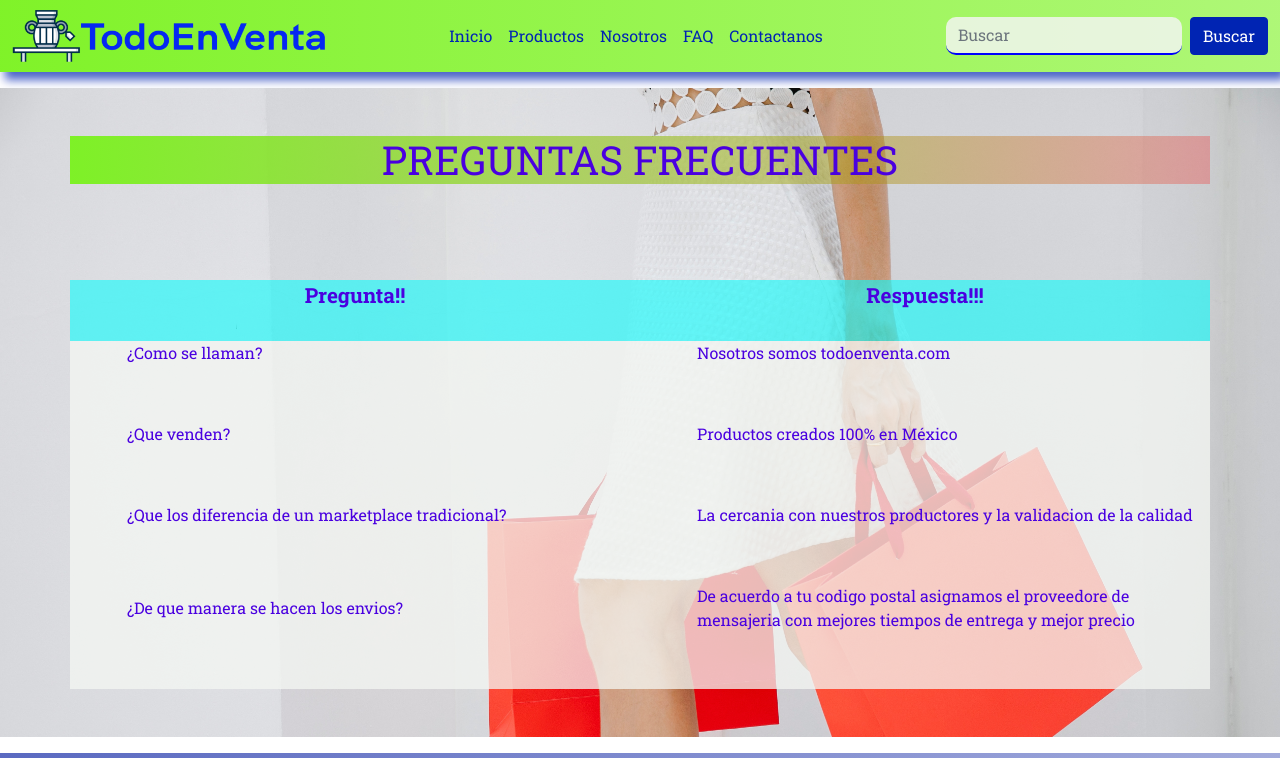
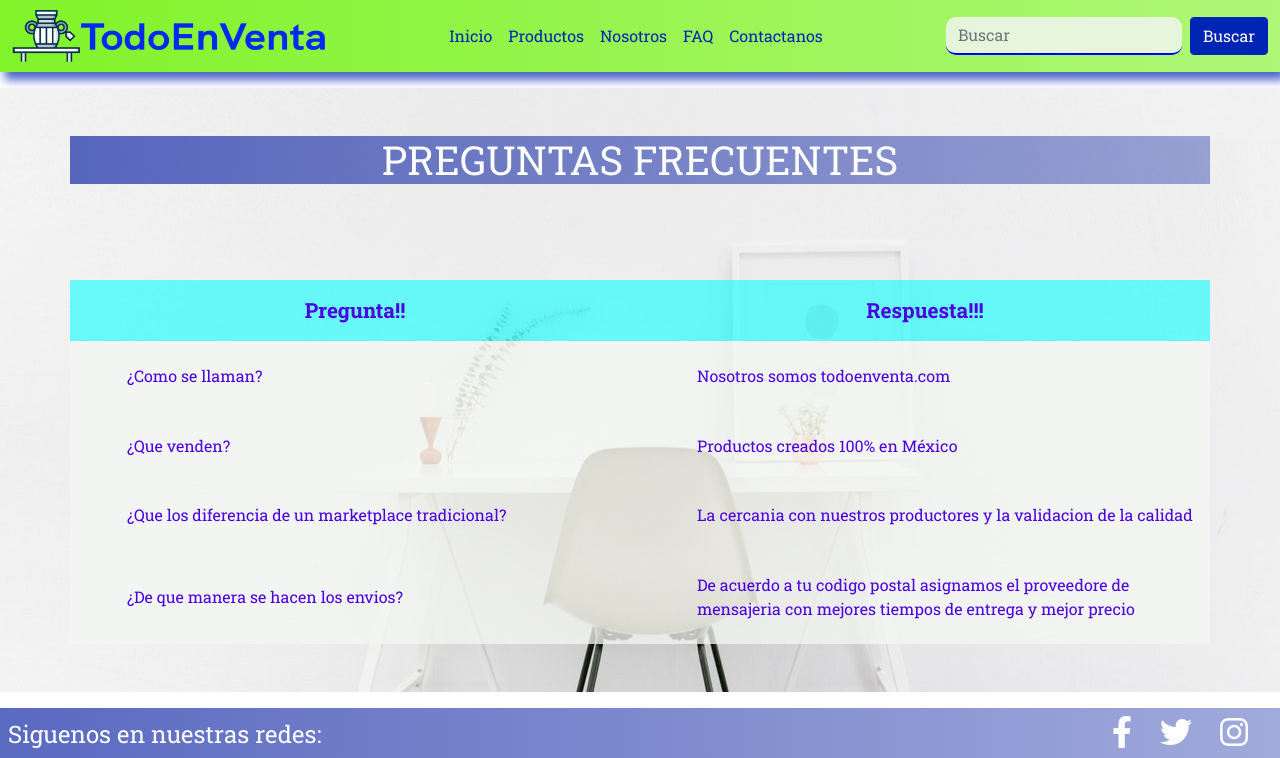
Before and after one commit to FranciscoZaragoza10/Zaragoza_todoenventa---Independiente---copia, a website: page faq.html in a window 1280 px wide. Shown: the top 758 px of the page. Drawn offline with Linux system fonts and the light colour scheme.

Commit message:
fix backgrounds, paddings

```diff
--- a/faq.html
+++ b/faq.html
@@ -84,7 +84,7 @@
     </header>
 
     <section class="faq__section__table my-3">
-      <h1 class="my-5 container">PREGUNTAS FRECUENTES</h1>
+      <h1 class="my-5 container text-white">PREGUNTAS FRECUENTES</h1>
       <table class="my-5 container">
         <thead>
           <tr>
--- a/scss/_contactanos.scss
+++ b/scss/_contactanos.scss
@@ -6,9 +6,9 @@
   }
 }
 .main__contacto::before {
-  filter: opacity(60%);
+  filter: opacity(60%) grayscale(60%) brightness(90%);
   background-position: center;
-  background-image: url(../imgs/landing_artes.jpg);
+  background-image: url(../imgs/faq_new.jpg);
   display: flex;
   position: absolute;
   top: 0%;
--- a/scss/_faq.scss
+++ b/scss/_faq.scss
@@ -1,30 +1,29 @@
 .faq__section__table {
   display: flex;
   color: #4a00e0;
-  background-image: url(../imgs/faq_new.jpg);
+  background-image: url(../imgs/back_faq.jpg);
   background-size: cover;
+  background-position: center;
   flex-wrap: wrap;
   justify-content: center;
   margin: auto;
   h1 {
     text-align: center;
-    background: linear-gradient(
-      to right,
-      rgb(121, 242, 29, 0.95),
-      rgba(255, 0, 0, 0.247)
-    );
+    background: $footergradient;
     backdrop-filter: blur(10%);
     width: 100%;
   }
   &--td {
     padding-left: 5%;
     width: 400px;
-    padding-bottom: 5%;
+    padding-bottom: 2%;
+    padding-top: 2%;
     background-color: rgba(245, 247, 243, 0.753);
     backdrop-filter: blur(10%);
   }
   &--th {
-    padding-bottom: 30px;
+    padding-bottom: 15px;
+    padding-top: 15px;
     font-weight: 700;
     font-size: 1.3em;
     background-color: rgba(0, 255, 255, 0.568);
```
Also changed, not shown: productos.html (+1 -1 lines), css/style.css, imgs/back_faq.jpg (added), 1 other file.
